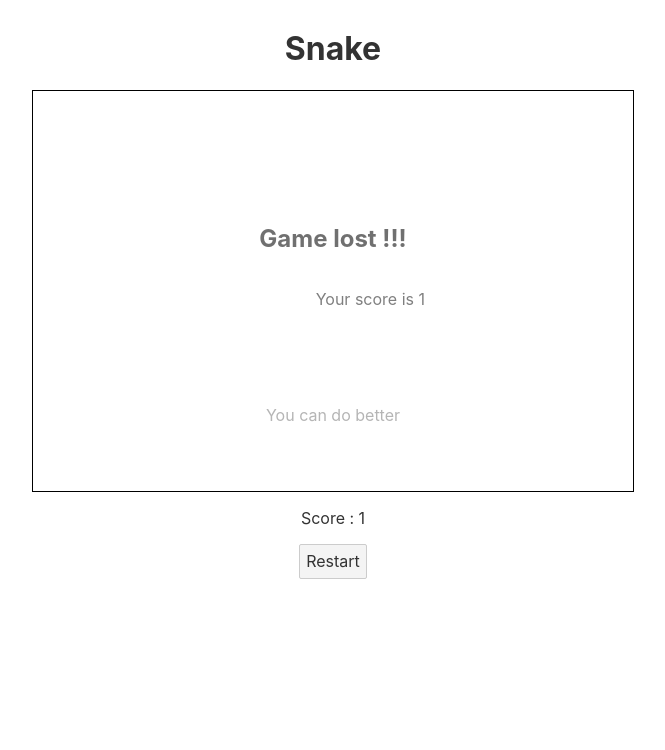
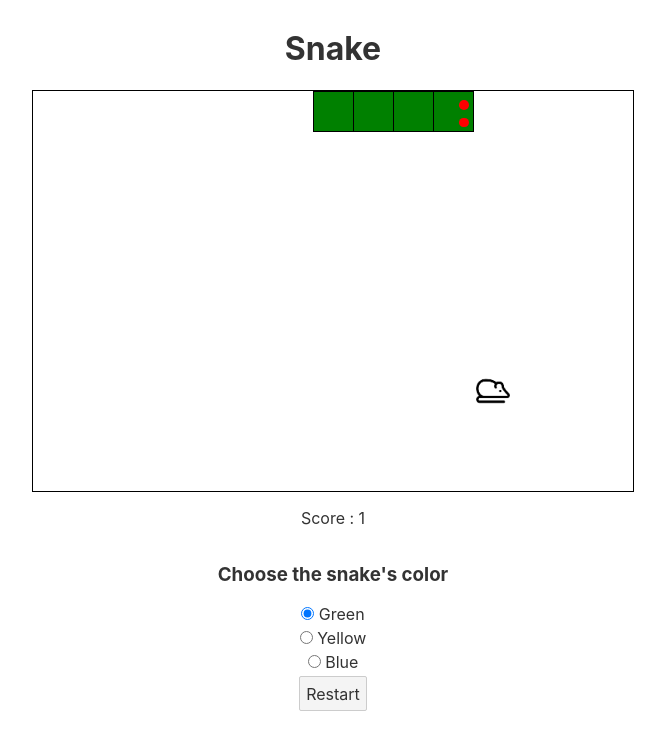
Before and after one commit to LinardJeremy/workshop_svelte, a Svelte app: page / in a window 1280 px wide. Shown: the top 750 px of the page, without its empty margins (307-972 px from the left). Built offline with nearby package versions, Linux system fonts and the light colour scheme.

Commit message:
ajout input pour changer la couleur du serpent

```diff
--- a/src/components/Game.svelte
+++ b/src/components/Game.svelte
@@ -12,6 +12,7 @@
     let choosedDirection = false;
     let timer = 500;
     let loop;
+    let radioColor = "green";
 
     /**
      * The snake object
@@ -234,7 +235,7 @@
 
 <section class="gameArea" style="width: {width}px; height: {height}px;">
     {#if !isLost}
-        <Snake {...snake}/>
+        <Snake {...snake} colorSnake={radioColor}/>
         <Food {...food}/>
     {:else}
         <h2 in:fade>Game lost !!!</h2>
@@ -249,5 +250,17 @@
 	{/if}
 </section>
 <p>Score : {score}</p>
+<!-- add input checkbox for the snake color -->
+ <h3>Choose the snake's color</h3>
+<label>
+	<input type=radio bind:group={radioColor} value="green">
+	Green
+</label><label>
+	<input type=radio bind:group={radioColor} value="yellow">
+	Yellow
+</label><label>
+	<input type=radio bind:group={radioColor} value="blue">
+	Blue
+</label>
 
 <svelte:window on:keydown={handleKeydown}/>
--- a/src/components/Snake.svelte
+++ b/src/components/Snake.svelte
@@ -2,14 +2,24 @@
     export let body = [];
     export let direction ;
     export let size;
+    export let colorSnake = "green";
 </script>
 
 <style>
     .snake{
-        background-color: green;
         position: absolute;
         border : black solid 1px;
 
+    }
+    /* color of the snake */
+    .green{
+        background-color: green;
+    }
+    .yellow{
+        background-color: yellow;
+    }
+    .blue{
+        background-color: blue;
     }
     .eye {
         background-color: red;
@@ -34,14 +44,14 @@
 
 {#each body as part, i}
     {#if i === 0}
-        <div class="snake {direction}" style="width: {size-1}px; height: {size-1}px; left: {part.x}px; top: {part.y}px; z-index: 20">
+        <div class="snake {direction} {colorSnake}" style="width: {size-1}px; height: {size-1}px; left: {part.x}px; top: {part.y}px; z-index: 20">
             <div class="eye" style="top: {size/5}px; left: {size*5/8}px">
             </div>
             <div class="eye" style="top: {size*2/5}px; left: {size*5/8}px">
             </div>
         </div>
     {:else}
-        <div  class="snake" style="width: {size-1}px; height: {size-1}px; left :{part.x}px; top:{part.y}px; z-index: 10;">
+        <div  class="snake {colorSnake}" style="width: {size-1}px; height: {size-1}px; left :{part.x}px; top:{part.y}px; z-index: 10;">
         </div>
     {/if}
 {/each}
```
Also changed, not shown: 1 other file (tests, documents, lock files or other folders).
